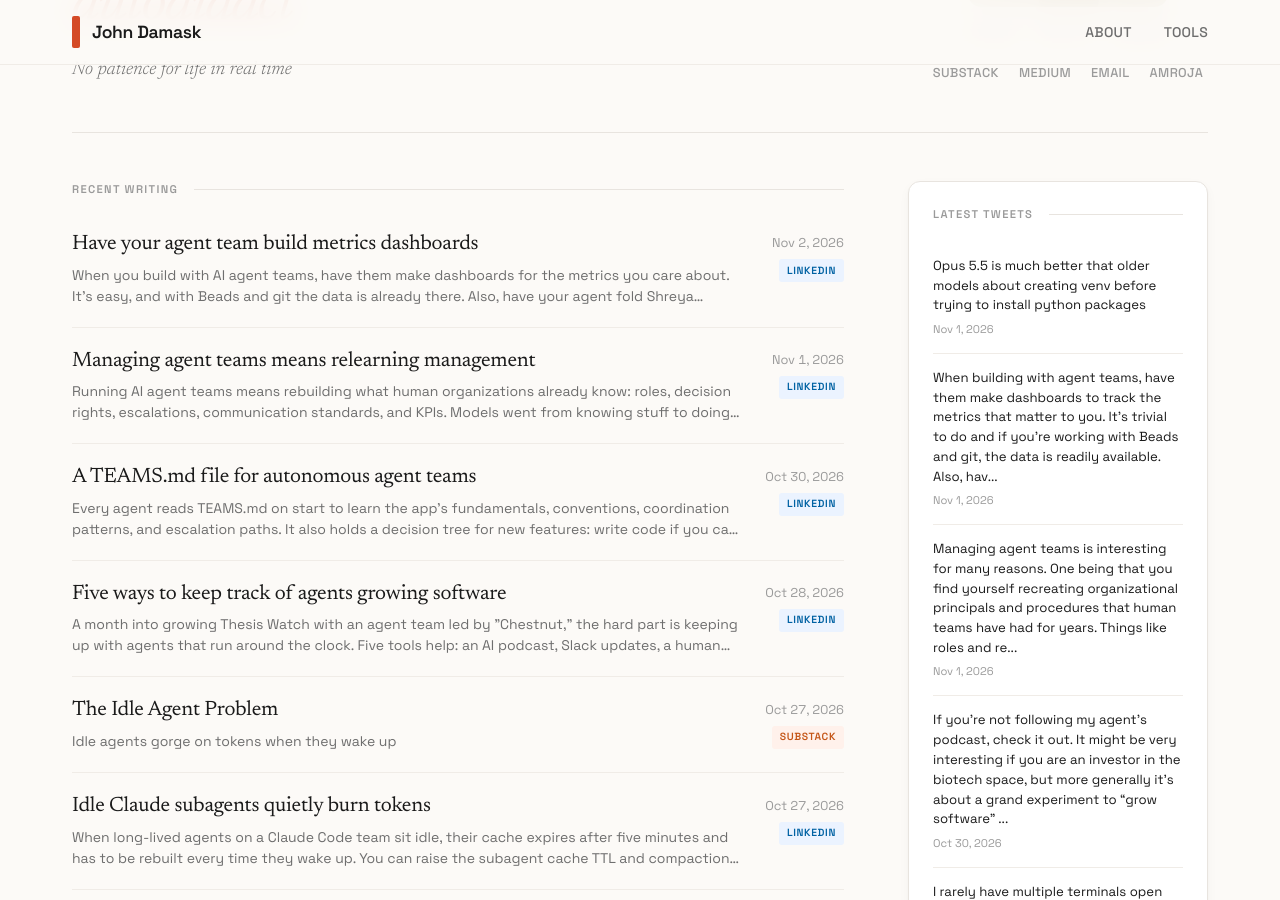
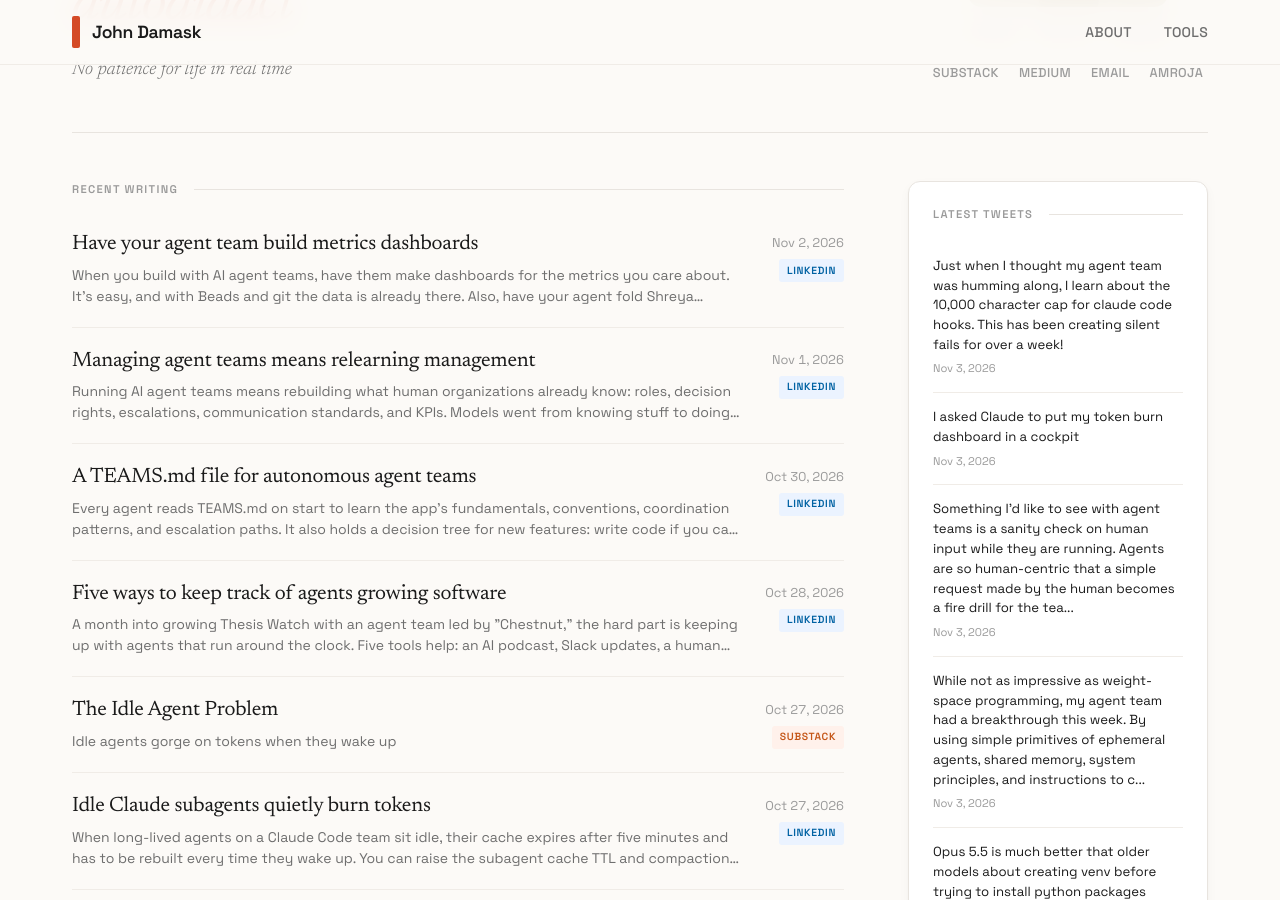
Before and after one commit to jbdamask/jbdamask.github.io, a Jekyll site: the page built from index.html, in a window 1280 px wide and 900 px high, scrolled down 362 px. Built offline with Jekyll 4.4.1, drawn with Linux system fonts in a browser that asks for light colours; the list of posts is cut into pages by our own code; some of the changed text lies outside the part shown.

Commit message:
Update Twitter posts

```diff
--- a/_data/twitter-posts.yml
+++ b/_data/twitter-posts.yml
@@ -2,6 +2,39 @@
 # Fetches latest tweets and merges with existing posts
 # Keeps max 150 most recent tweets (LIFO)
 
+- title: Just when I thought my agent team was humming along, I learn about the 10,000
+    character cap for clau...
+  source: twitter
+  url: https://twitter.com/jbdamask/status/2117674511806149106
+  date: '2026-11-03'
+  excerpt: Just when I thought my agent team was humming along, I learn about the
+    10,000 character cap for claude code hooks. This has been creating silent fails
+    for over a week!
+  image: ''
+- title: I asked Claude to put my token burn dashboard in a cockpit
+  source: twitter
+  url: https://twitter.com/jbdamask/status/2117629404696227886
+  date: '2026-11-03'
+  excerpt: I asked Claude to put my token burn dashboard in a cockpit
+  image: ''
+- title: Something I'd like to see with agent teams is a sanity check on human input
+    while they are running. ...
+  source: twitter
+  url: https://twitter.com/jbdamask/status/2117621777383756251
+  date: '2026-11-03'
+  excerpt: Something I'd like to see with agent teams is a sanity check on human input
+    while they are running. Agents are so human-centric that a simple request made
+    by the human becomes a fire drill for the tea...
+  image: ''
+- title: While not as impressive as weight-space programming, my agent team had a
+    breakthrough this week. By ...
+  source: twitter
+  url: https://twitter.com/jbdamask/status/2117436617023795345
+  date: '2026-11-03'
+  excerpt: While not as impressive as weight-space programming, my agent team had
+    a breakthrough this week. By using simple primitives of ephemeral agents, shared
+    memory, system principles, and instructions to c...
+  image: ''
 - title: Opus 5.5 is much better that older models about creating venv before trying
     to install python packag...
   source: twitter
@@ -1153,37 +1186,3 @@
     , why not? Beads is an amazing tool for keeping agent teams on track and Beads
     Viewer helps us poor, slow humans follow along...
   image: ''
-- title: Jeez, working with Fable shows me that it won't be long before LLMs nail
-    all the non-functional requ...
-  source: twitter
-  url: https://twitter.com/jbdamask/status/2087508406177276287
-  date: '2026-08-12'
-  excerpt: Jeez, working with Fable shows me that it won't be long before LLMs nail
-    all the non-functional requirements about an app. Already, it's going deep into
-    areas like security, performance, robustness, w...
-  image: ''
-- title: Handoffs between coding sessions is kinda, sorta a solved problem. Gas Town
-    can do it. Claude's agen...
-  source: twitter
-  url: https://twitter.com/jbdamask/status/2087506068918210995
-  date: '2026-08-12'
-  excerpt: Handoffs between coding sessions is kinda, sorta a solved problem. Gas
-    Town can do it. Claude's agent teams are getting there. Beads is the glue but
-    it's also good to have app context docs and devlog
-  image: ''
-- title: Trying Fable agent teams on my next project. Feels a lot like Gas Town. Still
-    using Beads because I ...
-  source: twitter
-  url: https://twitter.com/jbdamask/status/2087369745393676587
-  date: '2026-08-12'
-  excerpt: Trying Fable agent teams on my next project. Feels a lot like Gas Town.
-    Still using Beads because I trust it. Love it when my agents say "sleep well"
-  image: ''
-- title: 'TIL: Empty Lambda logs don''t prove the user never clicked — a request killed
-    upstream logs nothing. ...'
-  source: twitter
-  url: https://twitter.com/jbdamask/status/2087203801744748917
-  date: '2026-08-11'
-  excerpt: 'TIL: Empty Lambda logs don''t prove the user never clicked — a request
-    killed upstream logs nothing. Check API Gateway 4XX.'
-  image: ''
```
